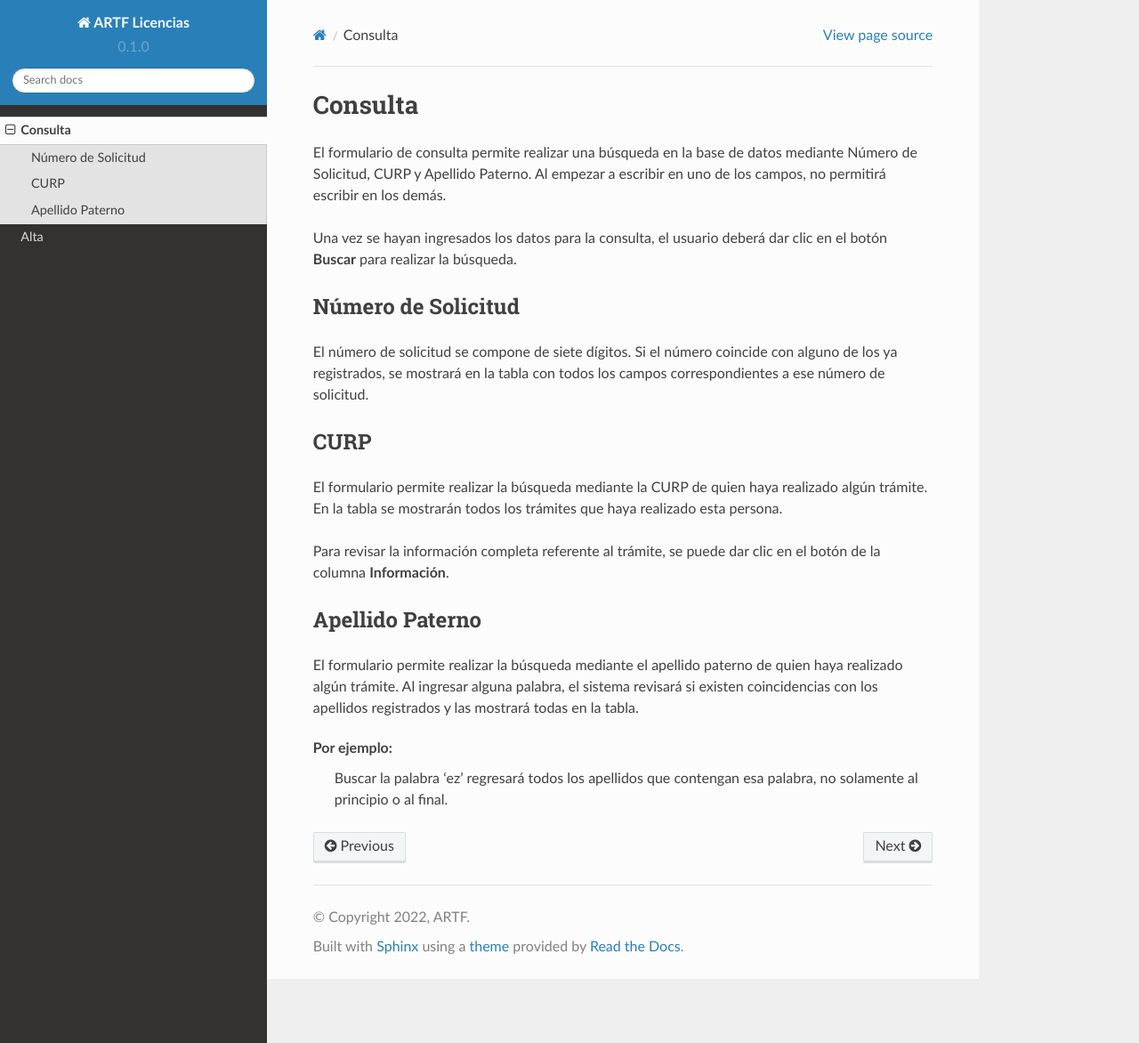
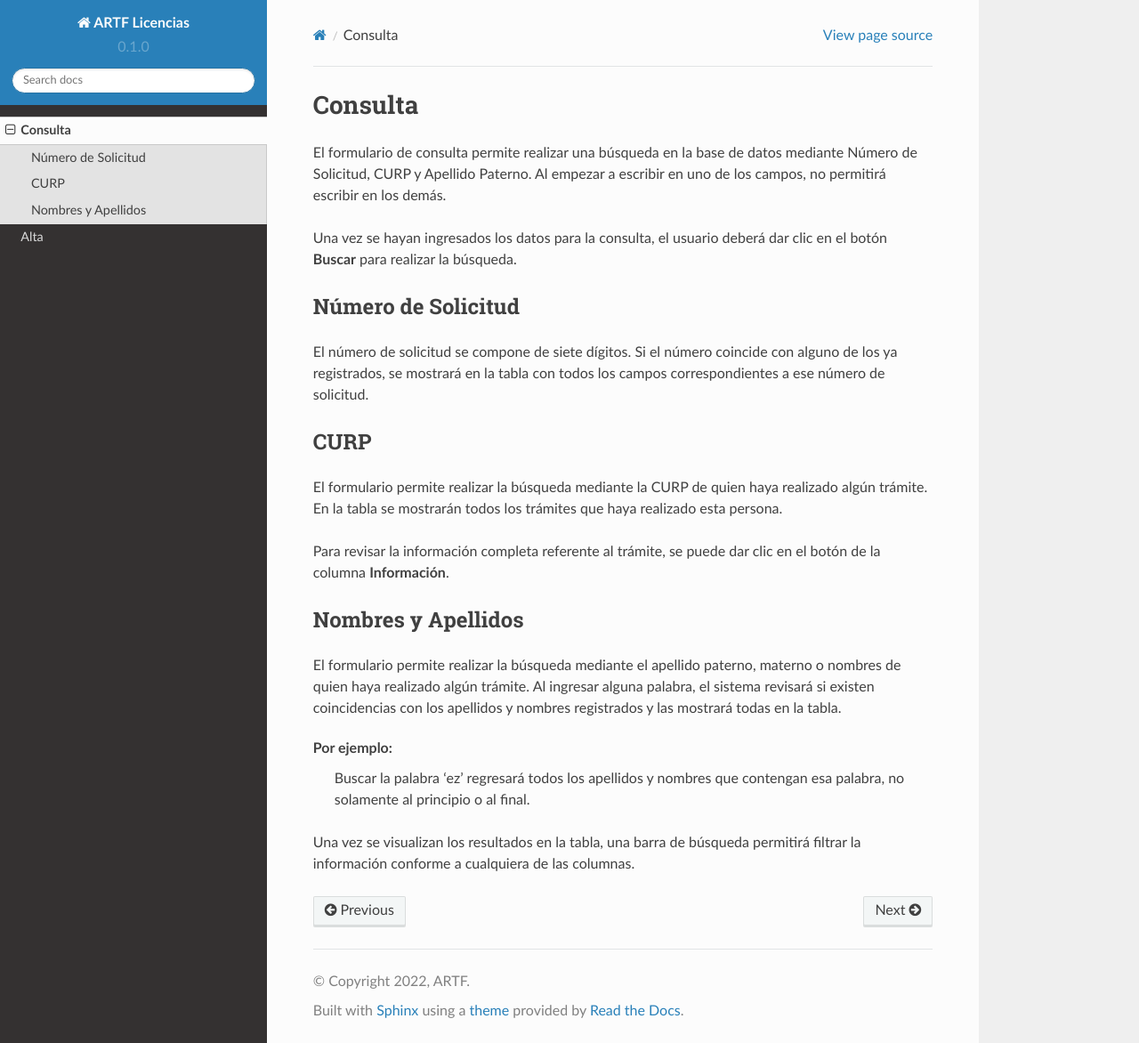
Before and after one commit to kiwi2299/artf_docs, a Sphinx documentation site: the page built from docs/source/consulta.rst, in a window 1280 px wide and 1172 px high. Shown: the whole window at 89% size. Built offline with Sphinx 7.4.7 and the Read the Docs theme 2.0.0, drawn with Linux system fonts in a browser that asks for light colours.

Commit message:
Update consulta.rst

```diff
--- a/docs/source/consulta.rst
+++ b/docs/source/consulta.rst
@@ -18,10 +18,12 @@ El formulario permite realizar la búsqueda mediante la CURP de quien haya reali
 
 Para revisar la información completa referente al trámite, se puede dar clic en el botón de la columna **Información**.
 
-Apellido Paterno
+Nombres y Apellidos
 ----------------
 
-El formulario permite realizar la búsqueda mediante el apellido paterno de quien haya realizado algún trámite. Al ingresar alguna palabra, el sistema revisará si existen coincidencias con los apellidos registrados y las mostrará todas en la tabla.
+El formulario permite realizar la búsqueda mediante el apellido paterno, materno o nombres de quien haya realizado algún trámite. Al ingresar alguna palabra, el sistema revisará si existen coincidencias con los apellidos y nombres registrados y las mostrará todas en la tabla.
 
 Por ejemplo:
-   Buscar la palabra 'ez' regresará todos los apellidos que contengan esa palabra, no solamente al principio o al final.
+   Buscar la palabra 'ez' regresará todos los apellidos y nombres que contengan esa palabra, no solamente al principio o al final.
+
+Una vez se visualizan los resultados en la tabla, una barra de búsqueda permitirá filtrar la información conforme a cualquiera de las columnas.
```
